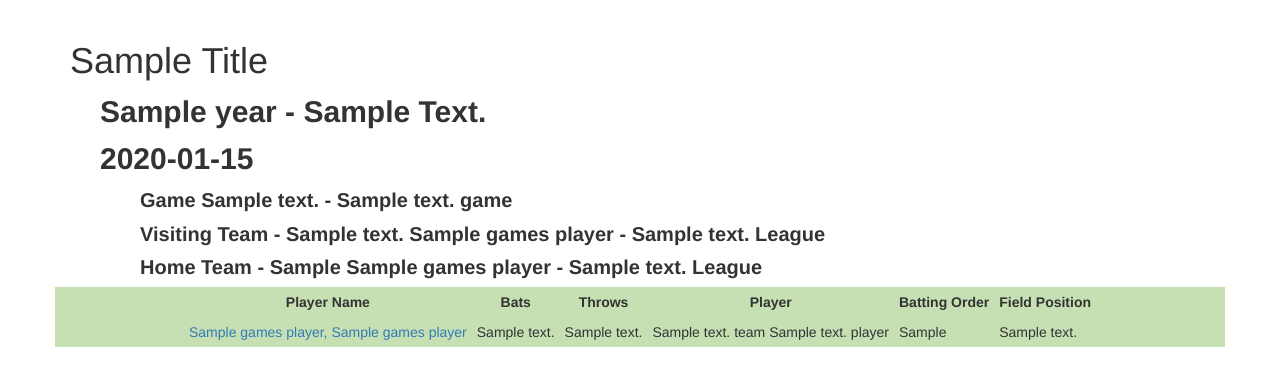
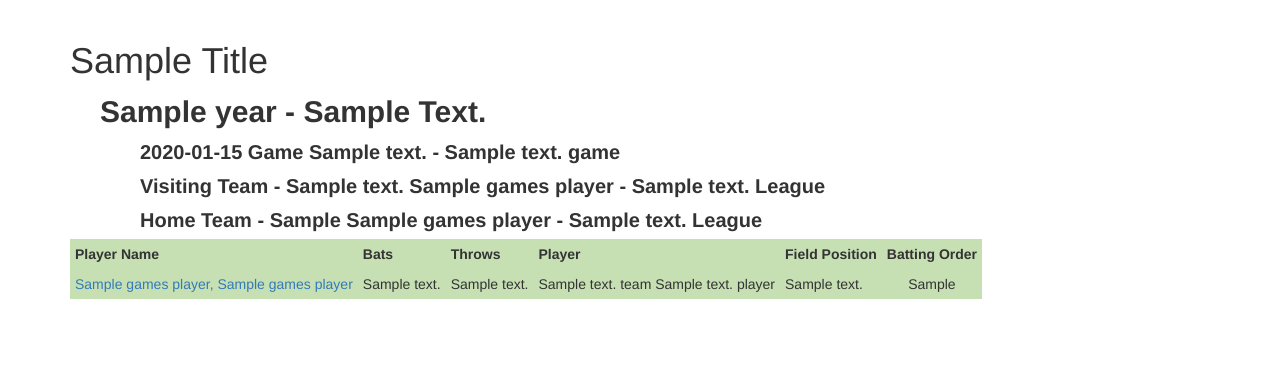
Before and after one commit to msunkist99/2021_play_ball_UI, a Spring app: template src/main/resources/templates/game.html in a window 1280 px wide. Shown: the part 51-437 px from the top of the page. Run offline with Thymeleaf, Linux system fonts and the light colour scheme; the template is opened without the code that fills it: most values are stand-ins (such as "Sample title", 1, 10 or a date in 2020); data that the repository does not hold is empty; some libraries are stand-ins or nearby versions.

Commit message:
the UI clean up begins 20210327

```diff
--- a/src/main/resources/templates/game.html
+++ b/src/main/resources/templates/game.html
@@ -14,10 +14,9 @@
     <div class="queryResultsHeader1">
         <label th:text="${gamesPlayer[0].year} + ' - ' + ${#strings.capitalizeWords(gamesPlayer[0].gameTypeText)}"></label>
         <br>
-        <label th:text="${gamesPlayer[0].date}"></label>
-        <br>
+
         <div class="queryResultsHeader2">
-            <label th:text="'Game ' + ${gamesPlayer[0].gameNumText} + ' - ' + ${gamesPlayer[0].dayNightText} + ' game'"></label>
+            <label th:text="${gamesPlayer[0].date} + ' Game ' + ${gamesPlayer[0].gameNumText} + ' - ' + ${gamesPlayer[0].dayNightText} + ' game'"></label>
             <br>
             <label th:text="'Visiting Team - ' + ${gamesPlayer[0].visitingTeamCity} + ' ' +${gamesPlayer[0].visitingTeamName} + ' - ' + ${gamesPlayer[0].visitingTeamLeagueText} + ' League'"></label>
             <br>
@@ -27,17 +26,18 @@
     </div>
 
 
-    <div class="row ">
-        <div class="col-lg-12 rightSide no-gutters">
-            <table class="centeredTable table-condensed">
+
+
+            <table class="table-condensed rightSide">
                 <tr>
-                    <th>Player Name</th>
-                    <th>Bats</th>
-                    <th>Throws</th>
+                    <th style="text-align:left">Player Name</th>
+                    <th style="text-align:left">Bats</th>
+                    <th style="text-align:left">Throws</th>
 
-                    <th>Player</th>
-                    <th>Batting Order</th>
-                    <th>Field Position</th>
+                    <th style="text-align:left">Player</th>
+                    <th style="text-align:left">Field Position</th>
+                    <th style="text-align:center">Batting Order</th>
+
                 </tr>
 
                 <tr th:each="game : ${gamesPlayer}">
@@ -49,16 +49,18 @@
 
 
                     <td th:text="${game.playerVisitHomeText } + ' team ' + ${game.playerStartSubText } + ' player'"></td>
-                    <td>
+
+                    <td th:text="${game.playerFieldPositionText }"></td>
+
+                    <td style="text-align:center">
                         <span th:if="${game.playerBattingOrder != 10 and game.playerBattingOrder != 0}" th:text="${game.playerBattingOrder}"></span>
                     </td>
 
-                    <td th:text="${game.playerFieldPositionText }"></td>
 
                 </tr>
             </table>
-        </div>
-    </div>
+
+
 
 </div>
 
```
Also changed, not shown: src/main/resources/templates/player.html (+13 -13 lines).
